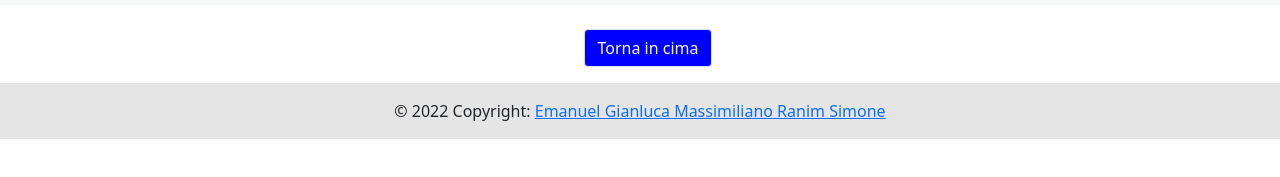
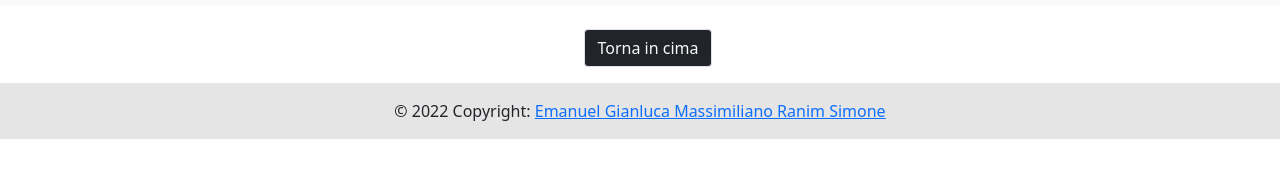
Before and after one commit to Tanemil/Build-week-8, a website: page index.html in a window 1280 px wide. Shown: the part 49-226 px from the top of the page. Drawn offline with nearby package versions, Linux system fonts and the light colour scheme; no server answers.

Commit message:
footer black

```diff
--- a/index.html
+++ b/index.html
@@ -31,7 +31,7 @@
         <section class="">
           <p class="d-flex justify-content-center align-items-center">
             <span class="me-3"></span>
-            <button type="button" style="background-color: blue" class="btn btn-outline-light btn-rounded border">
+            <button type="button" class="btn btn-outline-light btn-rounded border bg-dark">
               Torna in cima
             </button>
           </p>
```
Also changed, not shown: client/scss/style.scss (line endings or trailing spaces).
